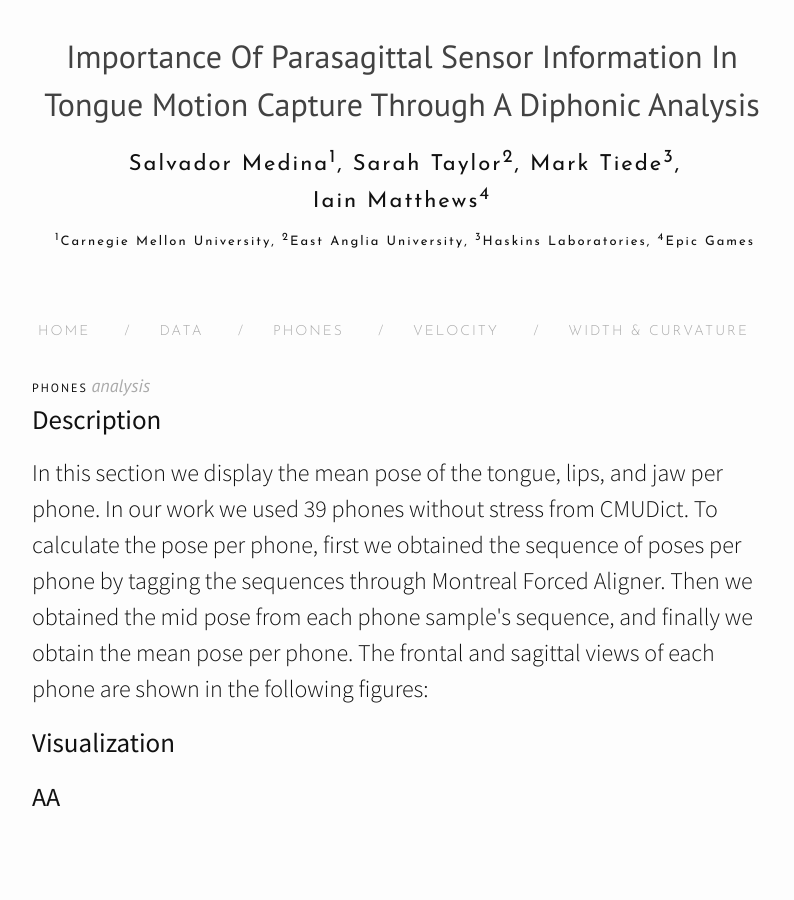
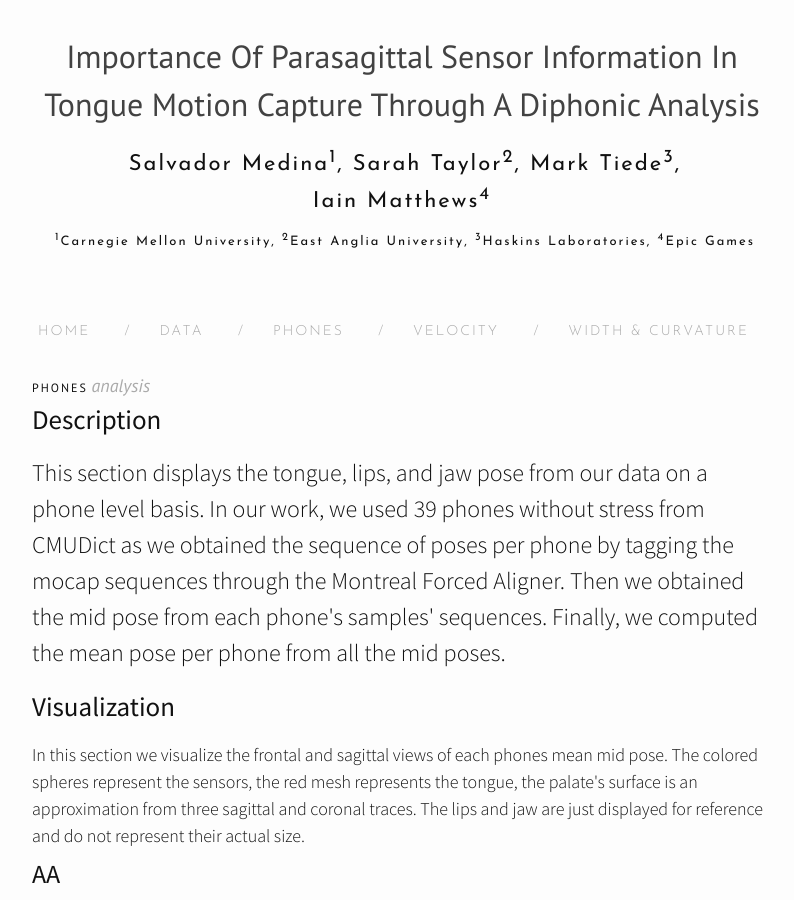
Before and after one commit to salmedina/ContinuousTongueMotionAnalysis, a Jekyll site: the page built from phones.md, in a window 1280 px wide and 900 px high. Shown: the whole window, without its empty margins (238-1032 px from the left). Built offline with Jekyll 4.4.1, drawn with Linux system fonts in a browser that asks for light colours; nearby versions of some CDN libraries.

Commit message:
Update phones description

```diff
--- a/phones.md
+++ b/phones.md
@@ -11,13 +11,13 @@ phones: ["AA", "AE", "AH", "AO", "AW", "AY", "B", "CH", "D", "DH", "EH", "ER", "
 <div class="abstract">
     <h1>Description</h1>
     <p>
-    In this section we display the mean pose of the tongue, lips, and jaw per phone. In our work we used 39 phones without stress from CMUDict. To calculate the pose per phone, first we obtained the sequence of poses per phone by tagging the sequences through
-    Montreal Forced Aligner. Then we obtained the mid pose from each phone sample's sequence, and finally we obtain the mean pose per phone. The frontal and sagittal views of each phone are shown in the following figures:
+    This section displays the tongue, lips, and jaw pose from our data on a phone level basis. In our work, we used 39 phones without stress from CMUDict as we obtained the sequence of poses per phone by tagging the mocap sequences through the Montreal Forced Aligner. Then we obtained the mid pose from each phone's samples' sequences. Finally, we computed the mean pose per phone from all the mid poses.
     </p>
 </div>
 
 <div class="gallery">
     <h1>Visualization</h1>
+    In this section we visualize the frontal and sagittal views of each phones mean mid pose. The colored spheres represent the sensors, the red mesh represents the tongue, the palate's surface is an approximation from three sagittal and coronal traces. The lips and jaw are just displayed for reference and do not represent their actual size.
 </div>
 
 {% for phone in page.phones %}
```
